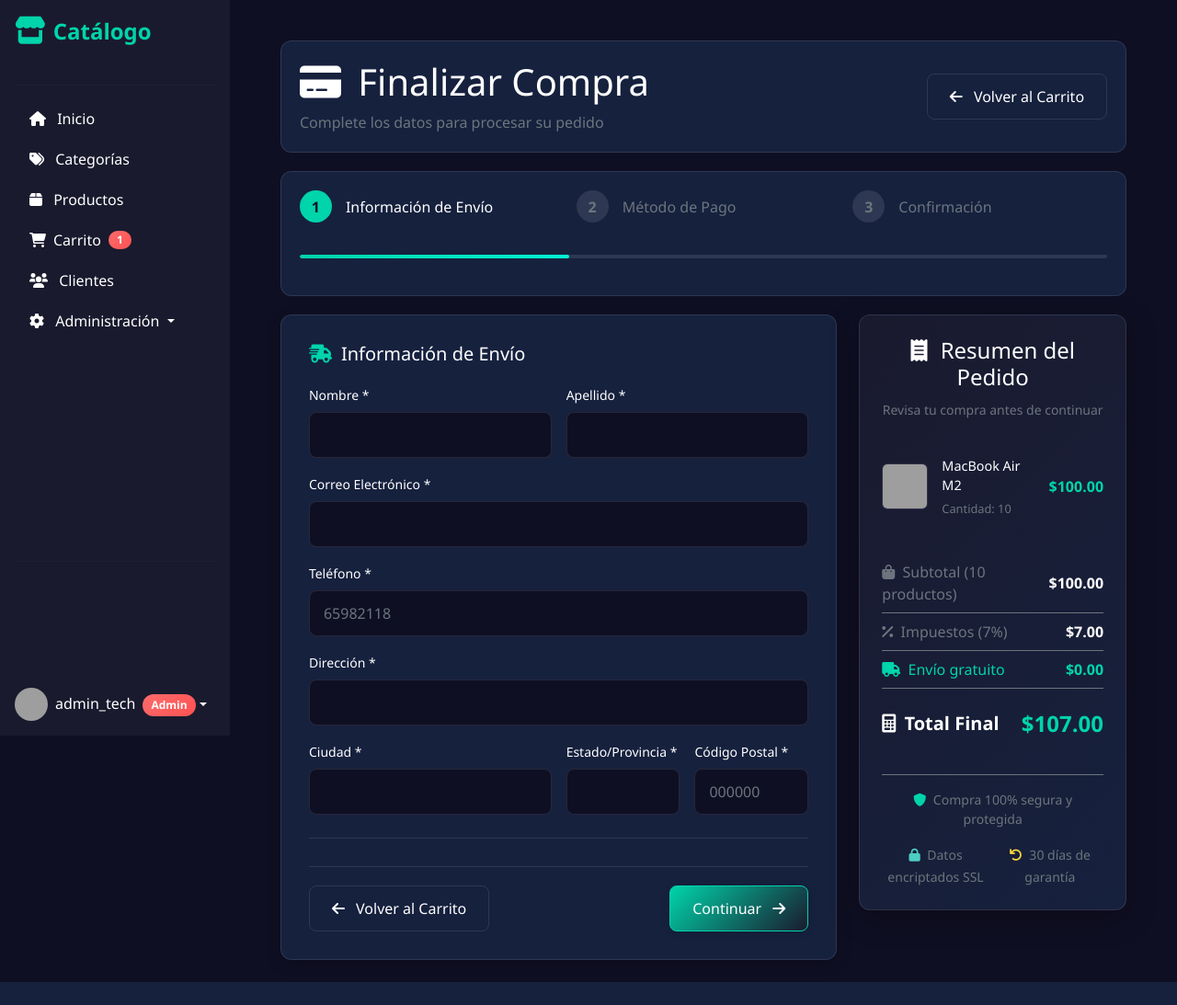
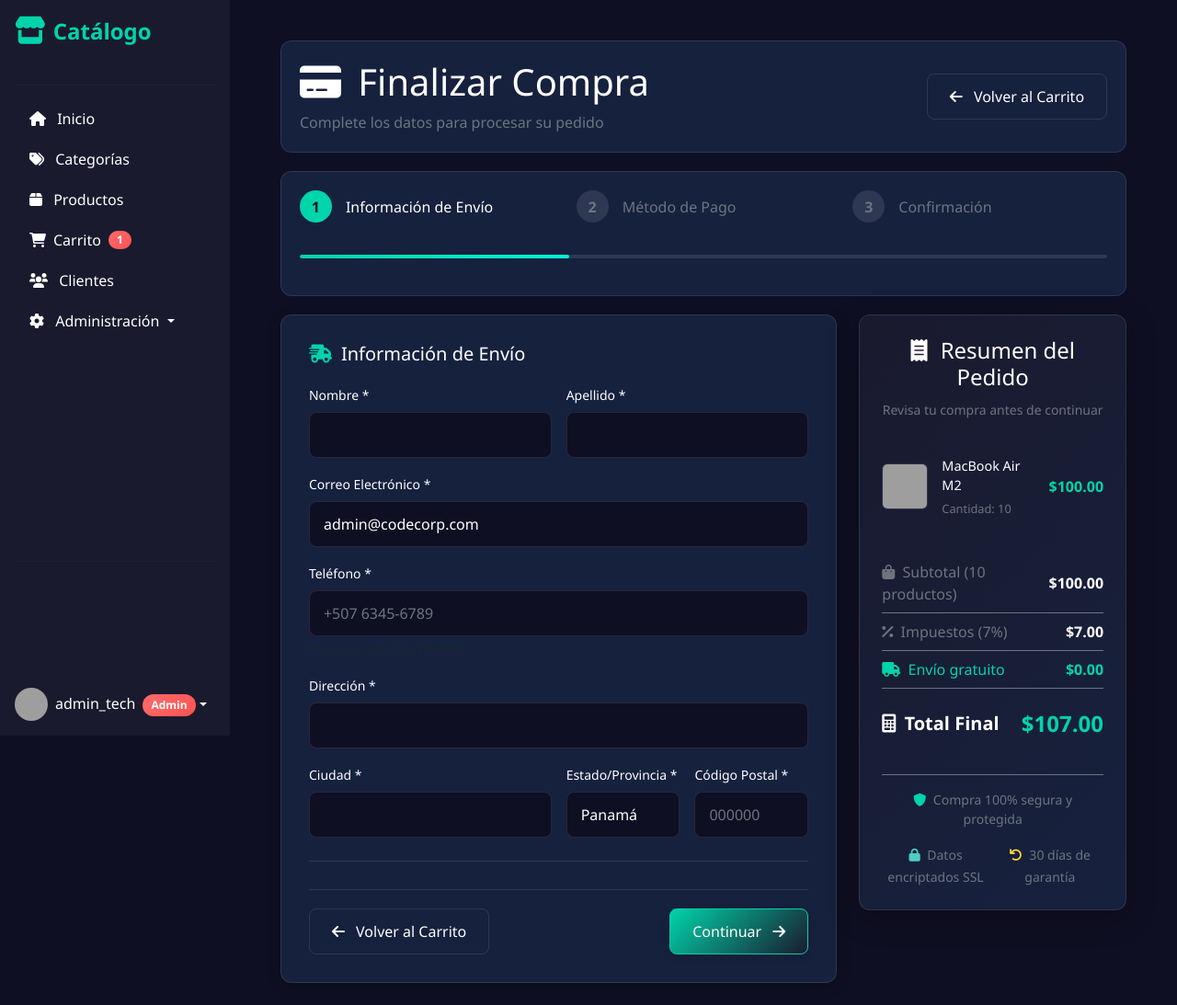
Before and after one commit to Drek003/DS7-Final, a PHP site: page /WEB/views/cart/checkout.php in a window 1280 px wide. Shown: the whole page at 92% size. Before the commit the page ends 1068 px from the top, so only its background shows below. Run offline with PHP 8.4, Linux system fonts and the light colour scheme; a user stored in the database is signed in; data comes from the database, SQL or seed files in the repository; tables that the repository leaves empty hold one stand-in row (values such as "Sample post"); grey boxes are pictures that could not be loaded.

Commit message:
Fix: Terminos y condiciones y autocompletado

```diff
--- a/views/cart/checkout.php
+++ b/views/cart/checkout.php
@@ -11,6 +11,34 @@ $database = new Database();
 $db = $database->getConnection();
 
 $user_id = $_SESSION['user_id'];
+
+// Obtener datos del usuario para prellenar el formulario
+$user_query = "
+    SELECT u.email, c.name, c.phone, c.address, c.city, c.country
+    FROM users u
+    LEFT JOIN customers c ON u.customer_id = c.id
+    WHERE u.id = ?
+";
+$user_stmt = $db->prepare($user_query);
+$user_stmt->execute([$user_id]);
+$user_data = $user_stmt->fetch(PDO::FETCH_ASSOC);
+
+// Si no hay datos del cliente, inicializar array vacío
+if (!$user_data) {
+    $user_data = [
+        'email' => '',
+        'name' => '',
+        'phone' => '',
+        'address' => '',
+        'city' => '',
+        'country' => ''
+    ];
+}
+
+// Separar nombre y apellido si están juntos
+$full_name_parts = explode(' ', $user_data['name'] ?? '', 2);
+$first_name = $full_name_parts[0] ?? '';
+$last_name = $full_name_parts[1] ?? '';
 
 // Verificar si hay errores de checkout
 $checkout_error = '';
@@ -163,31 +191,40 @@ function formatPrice($amount) {
                                         <div class="row g-3">
                                             <div class="col-md-6">
                                                 <label for="firstName" class="form-label">Nombre *</label>
-                                                <input type="text" class="form-control" id="firstName" name="first_name" required>
+                                                <input type="text" class="form-control" id="firstName" name="first_name"
+                                                       value="<?php echo htmlspecialchars($first_name); ?>" required>
                                             </div>
                                             <div class="col-md-6">
                                                 <label for="lastName" class="form-label">Apellido *</label>
-                                                <input type="text" class="form-control" id="lastName" name="last_name" required>
+                                                <input type="text" class="form-control" id="lastName" name="last_name"
+                                                       value="<?php echo htmlspecialchars($last_name); ?>" required>
                                             </div>
                                             <div class="col-12">
                                                 <label for="email" class="form-label">Correo Electrónico *</label>
-                                                <input type="email" class="form-control" id="email" name="email" required>
+                                                <input type="email" class="form-control" id="email" name="email"
+                                                       value="<?php echo htmlspecialchars($user_data['email']); ?>" required>
                                             </div>
                                             <div class="col-12">
                                                 <label for="phone" class="form-label">Teléfono *</label>
-                                                <input type="tel" class="form-control" id="phone" name="phone" required maxlength="8" placeholder="65982118">
+                                                <input type="tel" class="form-control" id="phone" name="phone"
+                                                       value="<?php echo htmlspecialchars($user_data['phone']); ?>"
+                                                       required maxlength="14" placeholder="+507 6345-6789">
+                                                <div class="form-text">Formato: +507 6345-6789</div>
                                             </div>
                                             <div class="col-12">
                                                 <label for="address" class="form-label">Dirección *</label>
-                                                <input type="text" class="form-control" id="address" name="address" required>
+                                                <input type="text" class="form-control" id="address" name="address"
+                                                       value="<?php echo htmlspecialchars($user_data['address']); ?>" required>
                                             </div>
                                             <div class="col-md-6">
                                                 <label for="city" class="form-label">Ciudad *</label>
-                                                <input type="text" class="form-control" id="city" name="city" required>
+                                                <input type="text" class="form-control" id="city" name="city"
+                                                       value="<?php echo htmlspecialchars($user_data['city']); ?>" required>
                                             </div>
                                             <div class="col-md-3">
                                                 <label for="state" class="form-label">Estado/Provincia *</label>
-                                                <input type="text" class="form-control" id="state" name="state" required>
+                                                <input type="text" class="form-control" id="state" name="state"
+                                                       value="<?php echo htmlspecialchars($user_data['country'] ?: 'Panamá'); ?>" required>
                                             </div>
                                             <div class="col-md-3">
                                                 <label for="zipCode" class="form-label">Código Postal *</label>
@@ -324,16 +361,10 @@ function formatPrice($amount) {
                                         </div>
 
                                         <!-- Términos y condiciones -->
-                                        <div class="form-check mb-2">
+                                        <div class="form-check mb-3">
                                             <input class="form-check-input" type="checkbox" id="terms" required>
                                             <label class="form-check-label" for="terms">
                                                 Acepto los <a href="#" class="text-decoration-none">términos y condiciones</a> *
-                                            </label>
-                                        </div>
-                                        <div class="form-check mb-3">
-                                            <input class="form-check-input" type="checkbox" id="crear_xml" name="crear_xml">
-                                            <label class="form-check-label" for="crear_xml">
-                                                Crear XML y descargar ZIP con XML e imagen de la factura
                                             </label>
                                         </div>
                                     </div>
@@ -531,12 +562,12 @@ function formatPrice($amount) {
                         return false;
                     }
 
-                    // Validación específica de teléfono (exactamente 8 dígitos)
+                    // Validación específica de teléfono (formato +507 6345-6789)
                     const phone = document.getElementById('phone');
-                    const phoneRegex = /^\d{8}$/;
+                    const phoneRegex = /^\+507 \d{4}-\d{4}$/;
                     if (!phoneRegex.test(phone.value)) {
                         phone.focus();
-                        showError('El teléfono debe tener exactamente 8 dígitos (ejemplo: 65982118)');
+                        showError('El teléfono debe tener el formato +507 6345-6789');
                         return false;
                     }
                     // Validación específica de código postal (solo números, máximo 6 dígitos)
@@ -706,6 +737,44 @@ function formatPrice($amount) {
             }
         });
 
+        // Formatear teléfono automáticamente (+507 6345-6789)
+        document.getElementById('phone').addEventListener('input', function(e) {
+            let value = e.target.value.replace(/\D/g, ''); // Quitar todo lo que no sea número
+
+            // Si no empieza con 507, agregarlo
+            if (value.length > 0 && !value.startsWith('507')) {
+                if (value.startsWith('6') || value.startsWith('2') || value.startsWith('3') || value.startsWith('4') || value.startsWith('5') || value.startsWith('7') || value.startsWith('8') || value.startsWith('9')) {
+                    value = '507' + value;
+                }
+            }
+
+            // Limitar a 11 dígitos (507 + 8 dígitos)
+            if (value.length > 11) {
+                value = value.substring(0, 11);
+            }
+
+            // Formatear según la longitud
+            let formattedValue = '';
+            if (value.length > 0) {
+                if (value.length <= 3) {
+                    formattedValue = '+' + value;
+                } else if (value.length <= 7) {
+                    formattedValue = '+' + value.substring(0, 3) + ' ' + value.substring(3);
+                } else {
+                    formattedValue = '+' + value.substring(0, 3) + ' ' + value.substring(3, 7) + '-' + value.substring(7);
+                }
+            }
+
+            e.target.value = formattedValue;
+        });
+
+        // Al hacer focus en el teléfono, si está vacío, agregar +507
+        document.getElementById('phone').addEventListener('focus', function(e) {
+            if (e.target.value === '') {
+                e.target.value = '+507 ';
+            }
+        });
+
         // Prevenir envío del formulario si no está en el último paso
         document.getElementById('checkoutForm').addEventListener('submit', function(e) {
             if (currentStep !== 3) {
@@ -742,6 +811,18 @@ function formatPrice($amount) {
         document.addEventListener('DOMContentLoaded', function() {
             showStep(1);
 
+            // Formatear teléfono existente si hay datos
+            const phoneField = document.getElementById('phone');
+            if (phoneField.value && !phoneField.value.startsWith('+507')) {
+                // Si el teléfono no tiene el formato correcto, formatearlo
+                let phoneValue = phoneField.value.replace(/\D/g, '');
+                if (phoneValue.length === 8) {
+                    phoneField.value = '+507 ' + phoneValue.substring(0, 4) + '-' + phoneValue.substring(4);
+                } else if (phoneValue.length === 11 && phoneValue.startsWith('507')) {
+                    phoneField.value = '+507 ' + phoneValue.substring(3, 7) + '-' + phoneValue.substring(7);
+                }
+            }
+
             // Animaciones al cargar la página
             const formSections = document.querySelectorAll('.form-section');
             formSections.forEach((section, index) => {
```
Also changed, not shown: views/cart/process_checkout.php (+1 -6 lines).
